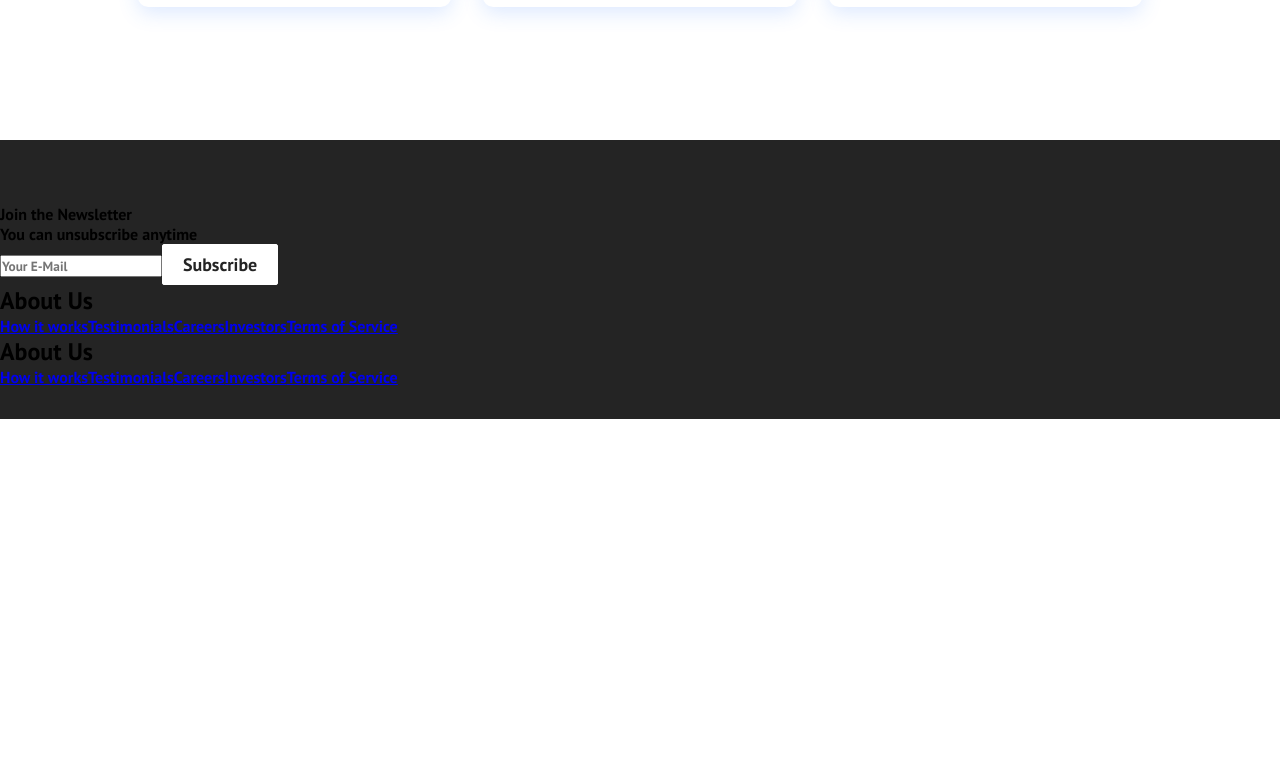
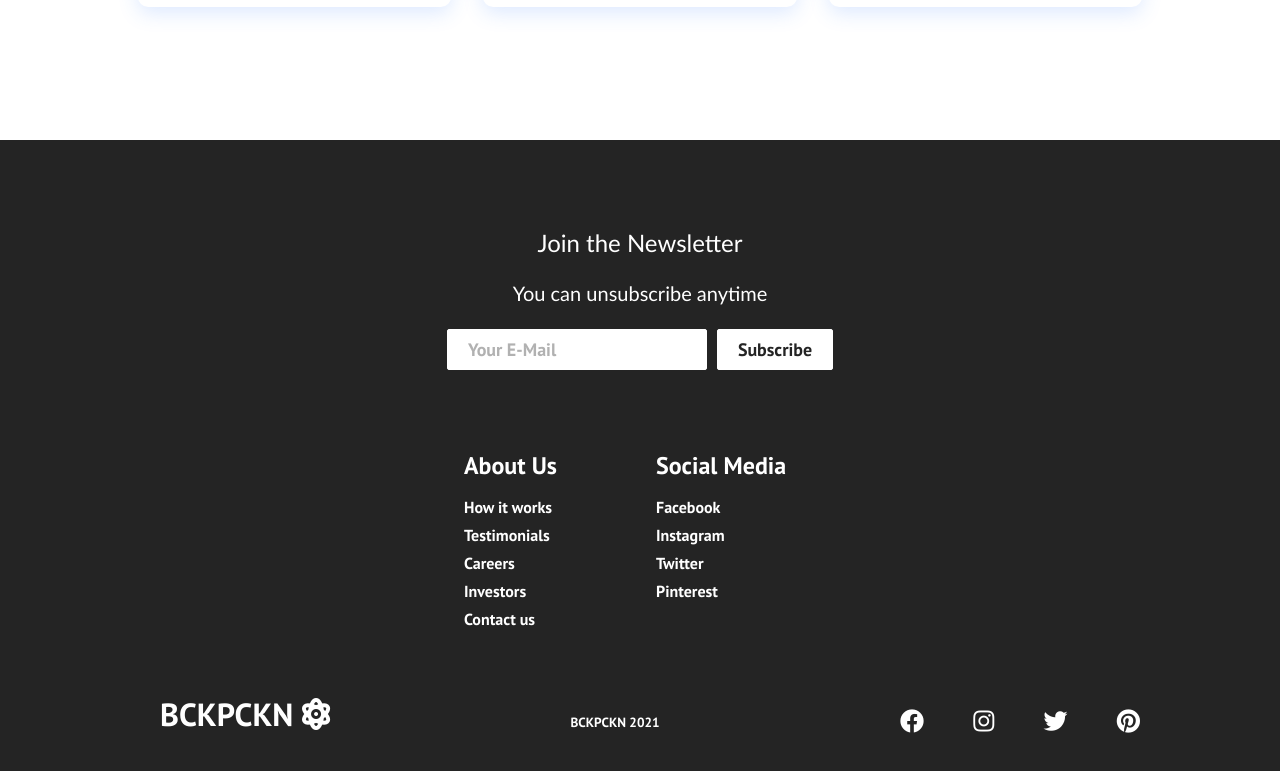
Before and after one commit to ludolfaugust/react-website-bckpckn, a React (Create React App) app: page / in a window 1280 px wide. Shown: the part 1785-2556 px from the top of the page. Before the commit the page ends 2204 px from the top, so only its background shows below. Built offline with nearby package versions, Linux system fonts and the light colour scheme.

Commit message:
add Footer

```diff
--- a/src/components/Footer.css
+++ b/src/components/Footer.css
@@ -1,4 +1,173 @@
 .footer-container {
   background-color: #242424;
   padding: 4rem 0 2rem 0;
+  display: flex;
+  flex-direction: column;
+  justify-content: center;
+  align-items: center;
 }
+
+.footer-subscription {
+  display: flex;
+  flex-direction: column;
+  justify-content: center;
+  align-items: center;
+  text-align: center;
+
+  margin-bottom: 24px;
+  padding: 24px;
+  color: #fff;
+}
+
+.footer-subscription > p {
+  font-family: "Trebuchet MS", "Lucida Sans Unicode", "Lucida Grande",
+    "Lucida Sans", Arial, sans-serif;
+}
+
+.footer-subscription-heading {
+  margin-bottom: 24px;
+  font-size: 24px;
+}
+
+.footer-subscription-text {
+  margin-bottom: 24px;
+  font-size: 20px;
+}
+
+.footer-input {
+  padding: 8px 20px;
+  border-radius: 2px;
+  margin-right: 10px;
+  outline: none;
+  border: none;
+  font-size: 18px;
+  margin-bottom: 16px;
+  border: 1px solid #fff;
+}
+
+.footer-links {
+  width: 100%;
+  max-width: 1000px;
+  display: flex;
+  justify-content: center;
+}
+
+.footer-link-wrapper {
+  display: flex;
+}
+
+.footer-link-items {
+  display: flex;
+  flex-direction: column;
+  align-items: flex-start;
+  margin: 16px;
+  text-align: left;
+  width: 160px;
+  box-sizing: border-box;
+}
+
+.footer-link-items h2 {
+  margin-bottom: 16px;
+}
+
+.footer-link-items > h2 {
+  color: #fff;
+}
+
+.footer-link-items a {
+  color: #fff;
+  text-decoration: none;
+  margin-bottom: 0.5rem;
+}
+
+.footer-link-items a:hover {
+  color: #e9e9e9;
+  transition: 0.3s ease-out;
+}
+
+.footer-email-form h2 {
+  margin-bottom: 2rem;
+}
+
+.footer-input::placeholder {
+  color: #b1b1b1;
+}
+
+/* Social Icons */
+.social-icon-link {
+  color: #fff;
+  font-size: 24px;
+}
+
+.social-media {
+  max-width: 100%;
+  width: 100%;
+}
+
+.social-media-wrap {
+  display: flex;
+  justify-content: space-between;
+  align-items: center;
+  width: 90%;
+  max-width: 1000px;
+  margin: 40px auto 0 auto;
+}
+
+.social-icons {
+  display: flex;
+  justify-content: space-between;
+  align-items: center;
+  width: 240px;
+}
+
+/* .footer-logo {
+  display: flex;
+  justify-content: space-between;
+  align-items: center;
+  width: 300px;
+} */
+
+.social-logo {
+  color: #fff;
+  justify-content: space-between;
+  margin-left: 20px;
+  cursor: pointer;
+  text-decoration: none;
+  font-size: 2rem;
+  display: flex;
+  align-items: center;
+  margin-bottom: 16px;
+  width: 170px;
+}
+
+.website-rights {
+  color: #fff;
+
+  align-items: baseline;
+  display: flex;
+}
+
+@media screen and (max-width: 820px) {
+  .footer-links {
+    padding-top: 2rem;
+  }
+
+  .footer-input {
+    width: 100%;
+  }
+
+  .btn {
+    width: 100%;
+  }
+
+  .footer-link-wrapper {
+    flex-direction: column;
+  }
+
+  .social-media-wrap {
+    flex-direction: column;
+  }
+}
+
+@media screen and (max-width: 768px) {
+}
--- a/src/components/Footer.js
+++ b/src/components/Footer.js
@@ -8,7 +8,7 @@
     <div className="footer-container">
       <section className="footer-subscription">
         <p className="footer-subscription-heading">Join the Newsletter</p>
-        <p className="footer-subscrition-text">You can unsubscribe anytime</p>
+        <p className="footer-subscription-text">You can unsubscribe anytime</p>
         <div className="input-areas">
           <form>
             <input
@@ -29,18 +29,63 @@
             <Link to="/">Testimonials</Link>
             <Link to="/">Careers</Link>
             <Link to="/">Investors</Link>
-            <Link to="/">Terms of Service</Link>
+            <Link to="/">Contact us</Link>
           </div>
           <div className="footer-link-items">
-            <h2>About Us</h2>
-            <Link to="/joinus">How it works</Link>
-            <Link to="/">Testimonials</Link>
-            <Link to="/">Careers</Link>
-            <Link to="/">Investors</Link>
-            <Link to="/">Terms of Service</Link>
+            <h2>Social Media</h2>
+            <Link to="/">Facebook</Link>
+            <Link to="/">Instagram</Link>
+            <Link to="/">Twitter</Link>
+            <Link to="/">Pinterest</Link>
           </div>
         </div>
       </div>
+      <section className="social-media">
+        <div className="social-media-wrap">
+          <div className="footer-logo">
+            <Link to="/" className="social-logo">
+              BCKPCKN
+              <i class="fas fa-atom" />
+            </Link>
+          </div>
+          <small className="website-rights">BCKPCKN 2021</small>
+
+          <div className="social-icons">
+            <Link
+              className="social-icon-link facebook"
+              to="/"
+              target="blank"
+              aria-label="Facebook"
+            >
+              <i className="fab fa-facebook" />
+            </Link>
+            <Link
+              className="social-icon-link instagram"
+              to="/"
+              target="blank"
+              aria-label="Instagram"
+            >
+              <i className="fab fa-instagram" />
+            </Link>
+            <Link
+              className="social-icon-link twitter"
+              to="/"
+              target="blank"
+              aria-label="Twitter"
+            >
+              <i className="fab fa-twitter" />
+            </Link>
+            <Link
+              className="social-icon-link pinterest"
+              to="/"
+              target="blank"
+              aria-label="Pinteres"
+            >
+              <i className="fab fa-pinterest" />
+            </Link>
+          </div>
+        </div>
+      </section>
     </div>
   );
 }
--- a/src/components/Navbar.css
+++ b/src/components/Navbar.css
@@ -20,13 +20,14 @@
 
 .navbar-logo {
   color: #fff;
-  justify-self: start;
+  justify-content: space-between;
   margin-left: 20px;
   cursor: pointer;
   text-decoration: none;
   font-size: 2rem;
   display: flex;
   align-items: center;
+  width: 170px;
 }
 
 .fa-typo3 {
--- a/src/components/pages/GetGoing.js
+++ b/src/components/pages/GetGoing.js
@@ -1,8 +1,16 @@
 import React from "react";
 import "../../App.css";
+import Cards from "../Cards";
+import Footer from "../Footer";
 
 function GetGoing() {
-  return <h1 className="services">GET GOING</h1>;
+  return (
+    <div>
+      <h1 className="services">GET GOING</h1>
+      <Cards />
+      <Footer />
+    </div>
+  );
 }
 
 export default GetGoing;
--- a/src/components/pages/Joinus.js
+++ b/src/components/pages/Joinus.js
@@ -1,8 +1,14 @@
 import React from "react";
 import "../../App.css";
+import Footer from "../Footer";
 
 function Joinus() {
-  return <h1 className="sign-up">JOIN US</h1>;
+  return (
+    <div>
+      <h1 className="sign-up">JOIN US</h1>
+      <Footer />
+    </div>
+  );
 }
 
 export default Joinus;
--- a/src/components/pages/Who.js
+++ b/src/components/pages/Who.js
@@ -1,8 +1,16 @@
 import React from "react";
 import "../../App.css";
+import Cards from "../Cards";
+import Footer from "../Footer";
 
 function Who() {
-  return <h1 className="who">WHO WE ARE</h1>;
+  return (
+    <div>
+      <h1 className="who">WHO WE ARE</h1>
+      <Cards />
+      <Footer />
+    </div>
+  );
 }
 
 export default Who;
```
Also changed, not shown: src/components/pages/Welcome.js (+8 -1 lines).
